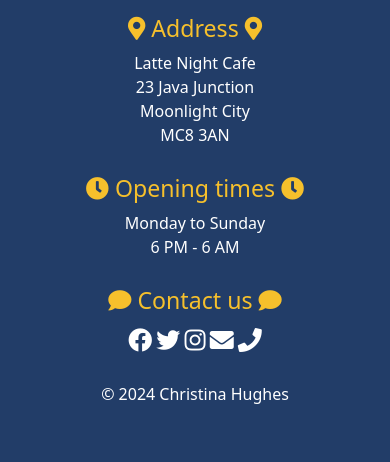
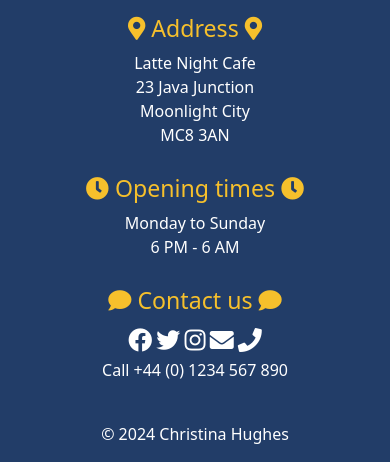
Before and after one commit to CHughes13/late-night-cafe, a Django app: page / in a window 390 px wide. Shown: the part 561-1023 px from the top of the page. Before the commit the page ends 965 px from the top, so only its background shows below. Run offline with Django 4.2, Linux system fonts and the light colour scheme; the visitor is signed in with stand-in values (Sample User, id 1); parts of the project's set-up code (start-up, migrations or seed data) failed here and were passed over.

Commit message:
Add phone number as text on the page as well as a clickable icon for better UX and accessibility

```diff
--- a/templates/base.html
+++ b/templates/base.html
@@ -58,8 +58,8 @@
 
                         <!-- "My Bookings" navbar tab for logged-in users -->
                         <li class="nav-item">
-                            <a class="nav-link {% if request.path == my_bookings_url %}active" aria-current="page{% endif %}"
-                                href="{% url 'user_dashboard' %}">My Bookings</a>
+                            <a class="nav-link {% if request.path == my_bookings_url %}active"
+                                aria-current="page{% endif %}" href="{% url 'user_dashboard' %}">My Bookings</a>
                         </li>
 
                         <!-- "Log Out" navbar tab for logged-in users -->
@@ -95,8 +95,7 @@
                 <div class="alert {{ message.tags }} alert-dismissible
           fade show" id="msg" role="alert">
                     {{ message | safe }}
-          <button type="button" class="btn-close"
-            data-bs-dismiss="alert" aria-label="Close"></button>
+                    <button type="button" class="btn-close" data-bs-dismiss="alert" aria-label="Close"></button>
                 </div>
                 {% endfor %}
             </div>
@@ -164,7 +163,11 @@
                                 class="fas fa-envelope"></i></a>
                         <a href="tel:+441234567890" target="_blank" rel="noopener"
                             aria-label="Call us on the phone (opens calling app in a new tab)"
-                            title="Call +44 (0) 1234 567 890"><i class="fas fa-phone"></i></a>
+                            title="Call +44 (0) 1234 567 890"> <i class="fas fa-phone"></i></a>
+                            <ul class="text-white text-center">
+                                <li>Call +44 (0) 1234 567 890</li>
+                            </ul>
+
                     </div>
                 </div>
             </div>
```
Lines whose indentation alone changed are shown as unchanged.
